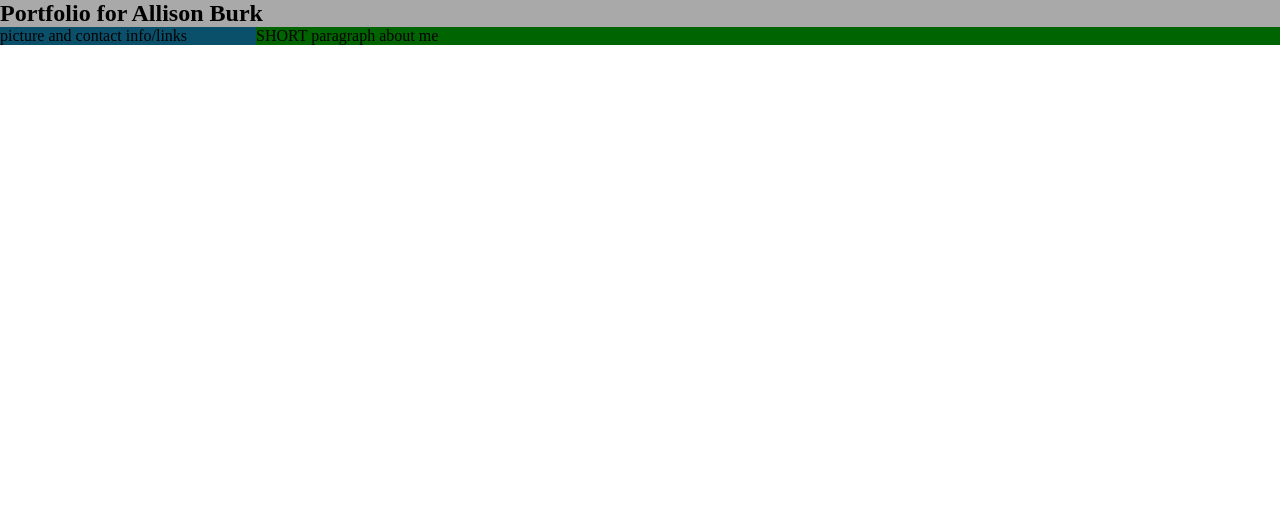
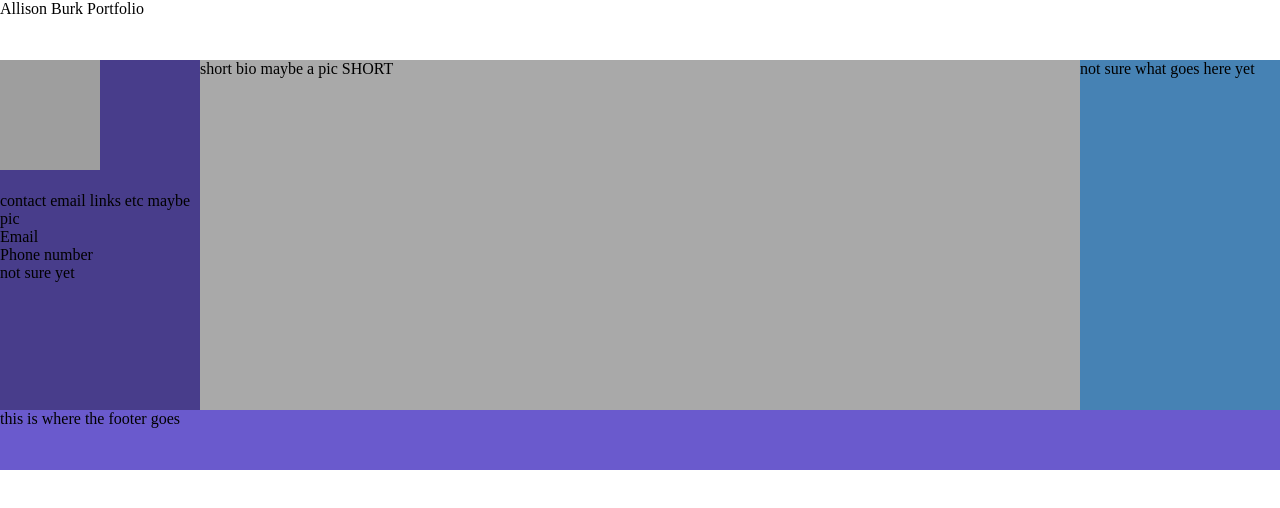
Before and after one commit to ABurk3435/Portfolio, a plain HTML site: page index.html in a window 1280 px wide. Drawn offline with Linux system fonts and the light colour scheme; grey boxes are pictures that could not be loaded.

Commit message:
adding colum form for portfolio

```diff
--- a/index.html
+++ b/index.html
@@ -10,22 +10,38 @@
 </head>
 
 <body>
-    <div id= "container">
-        <section id= "top">
-             <h1> Portfolio for Allison Burk</h1>
-        </section>
-      <div id= "sectioncontainer">
-            <section id= "left">
-                <p> picture and contact info/links</p>
-            </section>
 
-            <section id= "right">
-                <p>SHORT paragraph about me</p>
-            </section>
-       </div>
+    <header> Allison Burk Portfolio</header>
+
+        <div id= "main content">
+
+            <div id = "sidebarleft">
+                    <img src="https://scontent-sea1-1.xx.fbcdn.net/v/t1.0-9/s960x960/66607493_2706085156128234_7063922305025441792_o.jpg?_nc_cat=107&_nc_ohc=9HUF5AAHmmMAQmW-urnWyggpiasBhnIkhi_GaX0FNZ4q8XA2ZbeJJU1eQ&_nc_ht=scontent-sea1-1.xx&oh=6901f4bded3bab4c37b4a1838e2f0987&oe=5E75A930" alt="Trulli" width="100" height="110">
+                        <br>
+                        <br>
+                    contact email links etc maybe pic
+                    <ul>
+                        <li>Email</li>
+                        <li>Phone number</li>
+                        <li>not sure yet</li>
+                    </ul>
+            </div>
+
+            <div id= "sidebarright">
+                not sure what goes here yet
+            </div>
+
+            <div id = "maincontent">
+                short bio maybe a pic SHORT
+            </div>
+
+
+        </div>
+
+    <footer>this is where the footer goes</footer>
 
 
 
-    </div>
+
 </body>
 </html>
--- a/style.css
+++ b/style.css
@@ -3,18 +3,36 @@
     padding:0px;
 }
 
-
-#top {
-    background-color: darkgrey
+header {
+    background-color: white;
+    min-height: 60px;
 }
 
-#left {
-    background-color: rgb(11, 80, 107);
-    width: 20%;
+#sidebarleft {
+    background-color: darkslateblue;
+    min-height: 350px;
     float: left;
+    width: 200px;
 }
 
-#right {
-    background-color: darkgreen;
-    margin-left: 20%;
+#sidebarright {
+    background-color: steelblue;
+    min-height: 350px;
+    float: right;
+    width: 200px;
+
+
 }
+
+#maincontent {
+    background-color: darkgray;
+    min-height: 350px;
+    margin-left: 200px;
+    margin-right: 200px;
+
+}
+
+footer {
+    background-color: slateblue;
+    min-height: 60px;
+}
```
